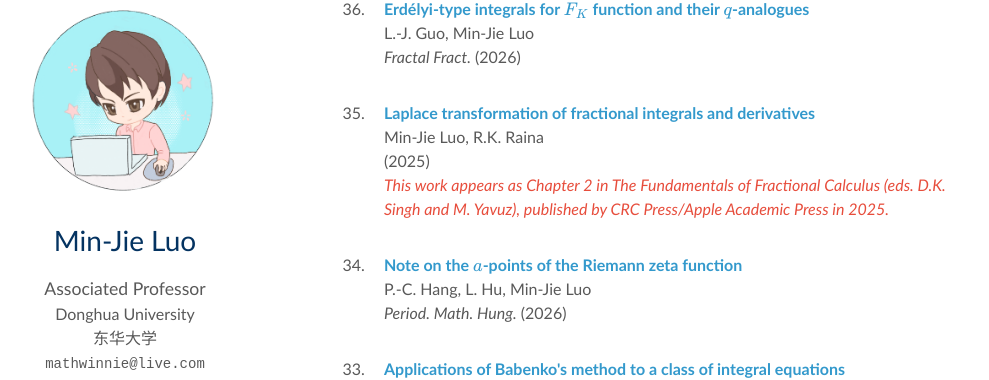
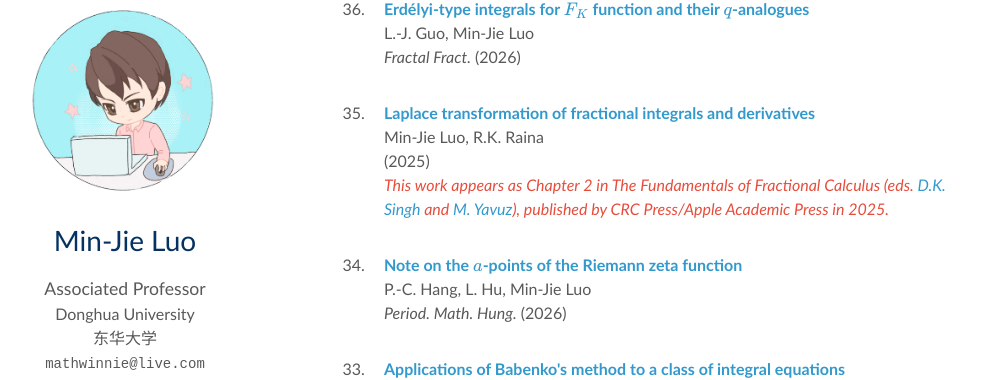
Before and after one commit to mathwinnie/mathwinnie.github.io, a Jekyll site: the page built from index.md, in a window 1280 px wide and 900 px high, scrolled down 3895 px. Shown: the part 85-465 px from the top of the window, without its empty margins (95-1084 px from the left). Built offline with Jekyll 4.4.1, drawn with Linux system fonts in a browser that asks for light colours; a style sheet for code colours, icons or effects is not loaded; our own code applies the rules of GitHub Pages for plain Markdown files; part of the change alters nothing that is shown.

```diff
--- a/_data/publications.yml
+++ b/_data/publications.yml
@@ -53,7 +53,7 @@ main:
     authors: Min-Jie Luo, R.K. Raina
     year: 2025
     link: https://doi.org/10.1201/9781003638339
-    notes: This work appears as Chapter 2 in The Fundamentals of Fractional Calculus (eds. D.K. Singh and M. Yavuz), published by CRC Press/Apple Academic Press in 2025.
+    notes: This work appears as Chapter 2 in The Fundamentals of Fractional Calculus (eds. <a href="https://orcid.org/0000-0002-0170-6182" target="_blank">D.K. Singh</a> and <a href="https://orcid.org/0000-0002-3966-6518" target="_blank">M. Yavuz</a>), published by CRC Press/Apple Academic Press in 2025.
 
   - title: "Note on the $a$-points of the Riemann zeta function"
     authors: P.-C. Hang, L. Hu, Min-Jie Luo
```
